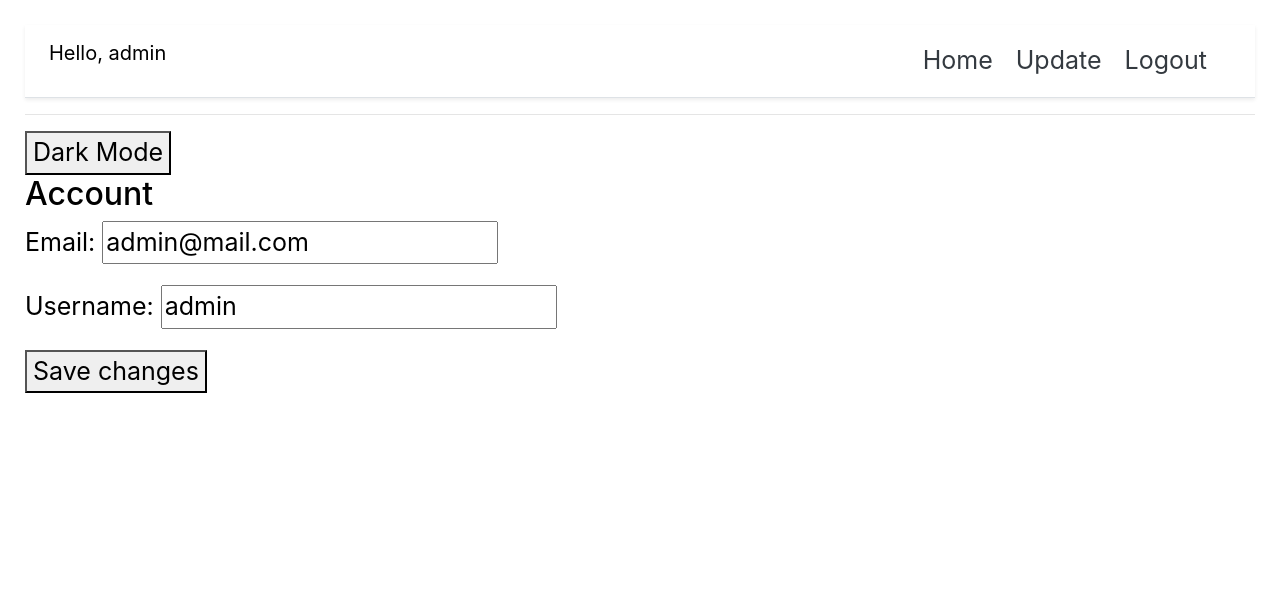
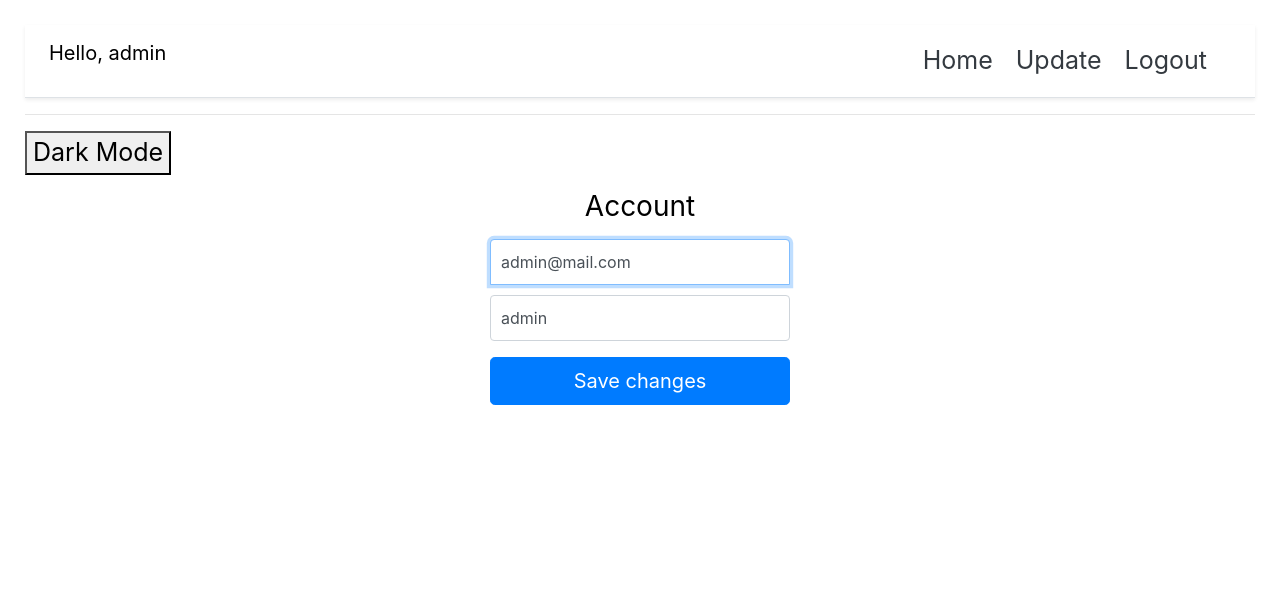
Before and after one commit to akash-eth/Byte-Chat, a Django app: page /account in a window 1280 px wide. Shown: the top 604 px of the page. Run offline with Django 3.2, Linux system fonts and the light colour scheme; a user stored in the database is signed in; some libraries are stand-ins or nearby versions.

Commit message:
added bootstrap in update form

```diff
--- a/account/templates/account/account.html
+++ b/account/templates/account/account.html
@@ -3,32 +3,68 @@
 
 {% block content %}
 
-<h2>Account</h2>
-<form method="post">{% csrf_token %}
-	{% for field in account_form %}
-		<p>
-			{{field.label_tag}}
-			{{field}}
+<style type="text/css">
+  .form-signin {
+  width: 100%;
+  max-width: 330px;
+  padding: 15px;
+  margin: auto;
+  }
 
-			{% if field.help_text %}
-				<small style="color: grey;">{{field.help_text}}</small>
-			{% endif %}
+  .form-signin .form-control {
+    position: relative;
+    box-sizing: border-box;
+    height: auto;
+    padding: 10px;
+    font-size: 16px;
+  }
+  .form-signin .form-control:focus {
+    z-index: 2;
+  }
+  .form-signin input[type="email"] {
+    margin-bottom: 10px;
+    border-bottom-right-radius: 0;
+    border-bottom-left-radius: 0;
+  }
+  .form-signin input[type="username"] {
+    margin-bottom: 10px;
+    border-top-left-radius: 0;
+    border-top-right-radius: 0;
+  }
+  .h3{
+    text-align: center;
+  }
+</style>
 
-		</p>
-	{% endfor %}
 
-	{% for field in account_form %}
-		{% for error in field.errors %}
-			<p style="color: red;">{{error}}</p>
-		{% endfor %}
-	{% endfor %}
+<form class="form-signin" method="post">{% csrf_token %}
 
-	{% if account_form.non_field_errors %}
-		<div style="color:red;">
-			<p>{{account_form.non_field_errors}}</p>
-		</div>
-	{% endif %}
-	<button type="submit">Save changes</button>
+  <h1 class="h3 mb-3 font-weight-normal">Account</h1>
+
+  <input type="email" name="email" id="inputEmail" class="form-control" placeholder="Email address" required autofocus value={{account_form.initial.email}}>
+
+  <input type="text" name="username" id="inputUsername" class="form-control" placeholder="Username" required
+  value="{{account_form.initial.username}}">
+
+  {% for field in account_form %}
+      <p>
+        {% for error in field.errors %}
+          <p style="color: red">{{ error }}</p>
+        {% endfor %}
+      </p>
+  {% endfor %}
+  {% if account_form.non_field_errors %}
+    <div style="color: red">
+      <p>{{account_form.non_field_errors}}</p>
+    </div>
+
+  {% endif %}
+
+  {% if success_message %}
+    <p style="color:green; text-align: center;">{{success_message}}</p>
+  {% endif  %}
+
+  <button class="btn btn-lg btn-primary btn-block" type="submit">Save changes</button>
 
 </form>
 
```
Also changed, not shown: db.sqlite3.
